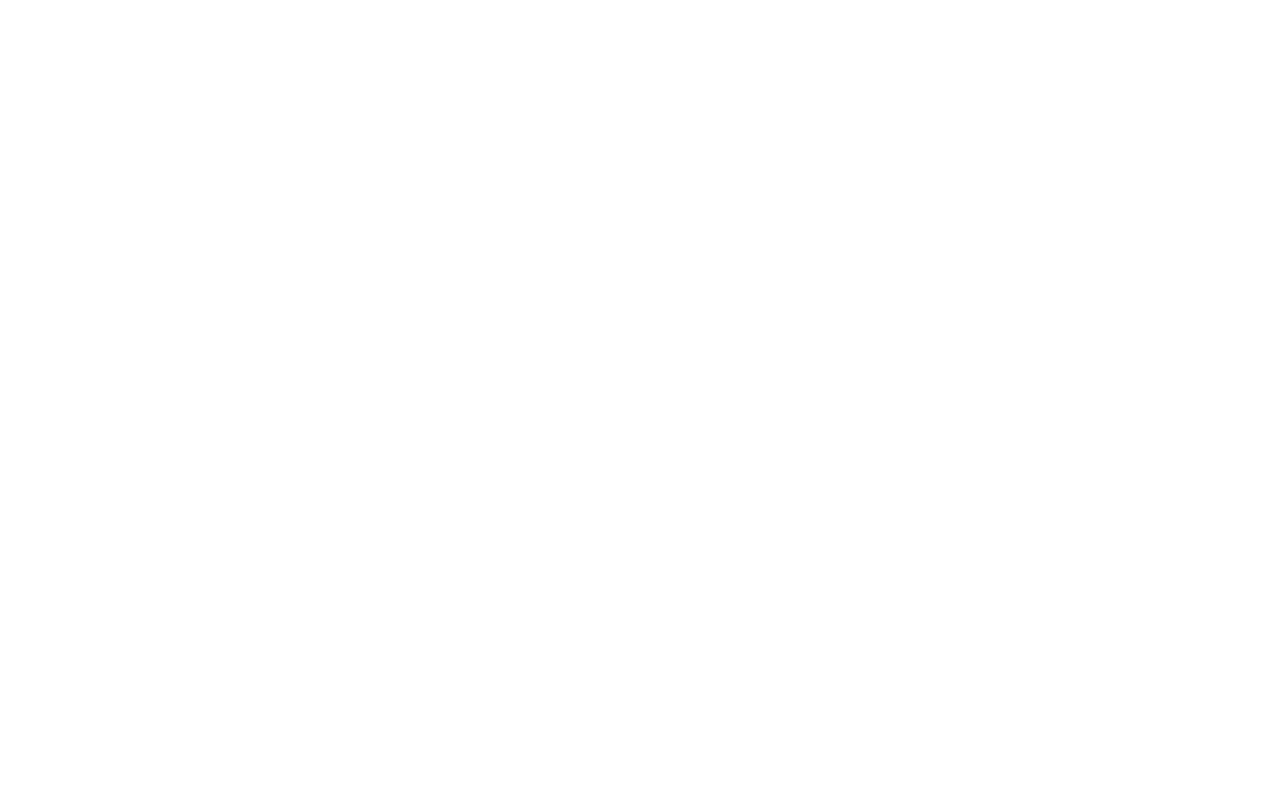
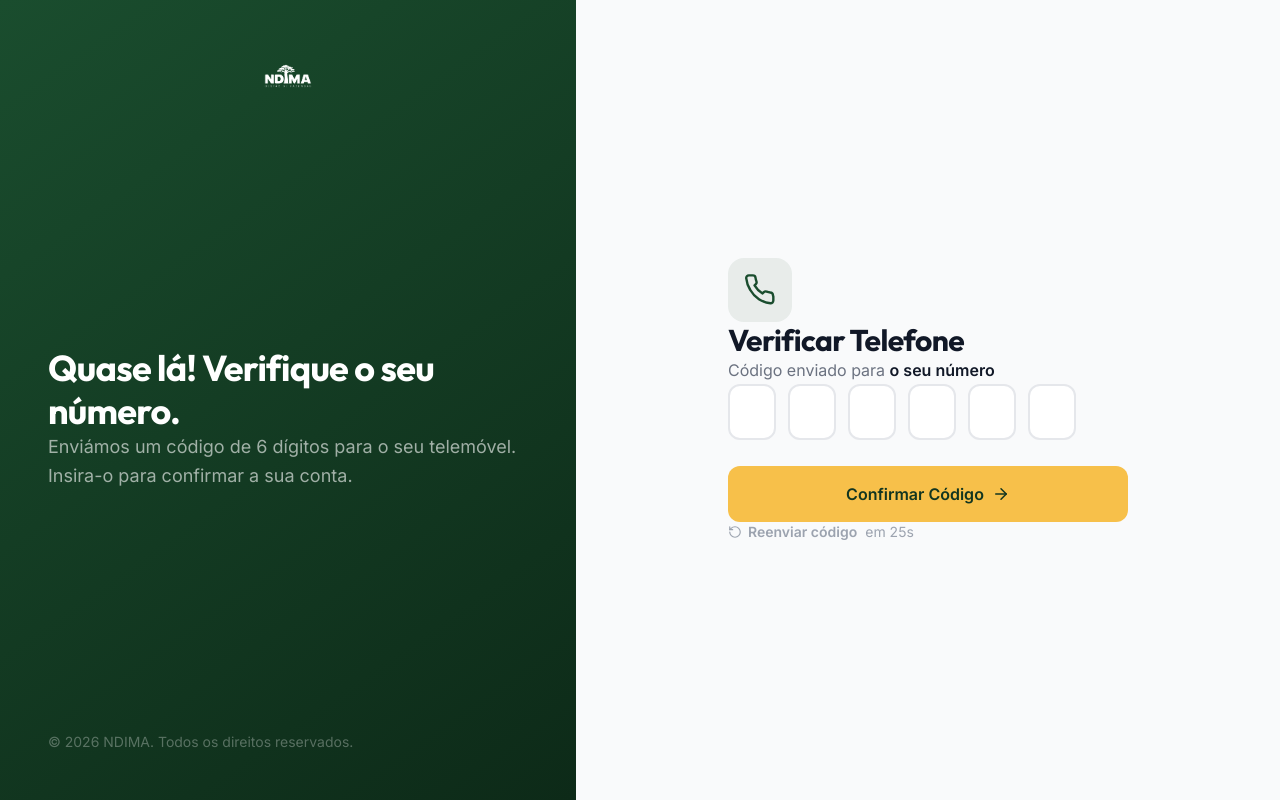
Before and after one commit to NDIMA-Gestao-Inteligente-de-Fazendas/Frontend-NDIMA, a React (Vite) app: page /verificar in a window 1280 px wide. Before the commit this address had no page. Built offline with nearby package versions, Linux system fonts and the light colour scheme.

Commit message:
OTP page

```diff
--- a/src/App.tsx
+++ b/src/App.tsx
@@ -10,6 +10,7 @@
 import Footer from './components/Footer';
 import LoginPage from './pages/LoginPage';
 import RegisterPage from './pages/RegisterPage';
+import OtpPage from './pages/OtpPage';
 
 function LandingPage() {
   return (
@@ -36,6 +37,7 @@
         <Route path="/" element={<LandingPage />} />
         <Route path="/login" element={<LoginPage />} />
         <Route path="/cadastro" element={<RegisterPage />} />
+        <Route path="/verificar" element={<OtpPage />} />
       </Routes>
     </BrowserRouter>
   );
--- /dev/null
+++ b/src/pages/OtpPage.tsx
@@ -0,0 +1,178 @@
+import { useState, useRef, useEffect } from 'react';
+import { useNavigate, useLocation } from 'react-router-dom';
+import { ArrowRight, RotateCcw } from 'lucide-react';
+
+const OTP_LENGTH = 6;
+
+export default function OtpPage() {
+    const navigate = useNavigate();
+    const location = useLocation();
+    // Phone number passed via navigation state from RegisterPage
+    const telefone = (location.state as { telefone?: string })?.telefone ?? '';
+
+    const [digits, setDigits] = useState<string[]>(Array(OTP_LENGTH).fill(''));
+    const [error, setError] = useState('');
+    const [resendCooldown, setResendCooldown] = useState(30);
+    const inputs = useRef<(HTMLInputElement | null)[]>([]);
+
+    // Countdown timer for resend
+    useEffect(() => {
+        if (resendCooldown <= 0) return;
+        const timer = setTimeout(() => setResendCooldown(c => c - 1), 1000);
+        return () => clearTimeout(timer);
+    }, [resendCooldown]);
+
+    const handleChange = (index: number, value: string) => {
+        if (!/^\d*$/.test(value)) return; // only digits
+        const newDigits = [...digits];
+        newDigits[index] = value.slice(-1); // single digit
+        setDigits(newDigits);
+        setError('');
+        // Auto-advance
+        if (value && index < OTP_LENGTH - 1) {
+            inputs.current[index + 1]?.focus();
+        }
+    };
+
+    const handleKeyDown = (index: number, e: React.KeyboardEvent<HTMLInputElement>) => {
+        if (e.key === 'Backspace' && !digits[index] && index > 0) {
+            inputs.current[index - 1]?.focus();
+        }
+    };
+
+    const handlePaste = (e: React.ClipboardEvent) => {
+        e.preventDefault();
+        const pasted = e.clipboardData.getData('text').replace(/\D/g, '').slice(0, OTP_LENGTH);
+        const newDigits = [...digits];
+        pasted.split('').forEach((ch, i) => { newDigits[i] = ch; });
+        setDigits(newDigits);
+        inputs.current[Math.min(pasted.length, OTP_LENGTH - 1)]?.focus();
+    };
+
+    const handleSubmit = (e: React.FormEvent) => {
+        e.preventDefault();
+        const code = digits.join('');
+        if (code.length < OTP_LENGTH) {
+            setError('Por favor, insira os 6 dígitos do código.');
+            return;
+        }
+        // TODO: call API to verify OTP
+        navigate('/login');
+    };
+
+    const handleResend = () => {
+        if (resendCooldown > 0) return;
+        setResendCooldown(30);
+        setDigits(Array(OTP_LENGTH).fill(''));
+        // TODO: trigger API resend
+    };
+
+    return (
+        <div className="min-h-screen flex font-['Inter']">
+
+            {/* ── Left brand panel ── */}
+            <div
+                className="hidden md:flex flex-col justify-between w-[45%] p-12"
+                style={{ background: 'linear-gradient(145deg, #1A4D2E 0%, #0d2a18 100%)' }}
+            >
+                <img src="/img/logotipofinal-04.png" alt="NDIMA" className="h-14 w-auto object-contain" />
+
+                <div>
+                    <h2 className="text-4xl font-bold text-white font-['Outfit'] leading-snug mb-4">
+                        Quase lá! Verifique o seu número.
+                    </h2>
+                    <p className="text-white/60 text-lg leading-relaxed">
+                        Enviámos um código de 6 dígitos para o seu telemóvel. Insira-o para confirmar a sua conta.
+                    </p>
+                </div>
+
+                <p className="text-white/30 text-sm">© {new Date().getFullYear()} NDIMA. Todos os direitos reservados.</p>
+            </div>
+
+            {/* ── Right panel ── */}
+            <div className="flex-1 flex items-center justify-center px-6 py-12 bg-[#F9FAFB]">
+                <div className="w-full max-w-[400px]">
+
+                    {/* Mobile logo */}
+                    <div className="flex justify-center mb-8 md:hidden">
+                        <img src="/img/logotipofinal-04.png" alt="NDIMA" className="h-12 w-auto" />
+                    </div>
+
+                    {/* Icon */}
+                    <div
+                        className="w-16 h-16 rounded-2xl flex items-center justify-center mb-6 mx-auto md:mx-0"
+                        style={{ backgroundColor: 'rgba(26,77,46,0.08)' }}
+                    >
+                        <svg width="32" height="32" viewBox="0 0 24 24" fill="none" stroke="#1A4D2E" strokeWidth="1.8" strokeLinecap="round" strokeLinejoin="round">
+                            <path d="M22 16.92v3a2 2 0 0 1-2.18 2 19.79 19.79 0 0 1-8.63-3.07A19.5 19.5 0 0 1 4.72 12 19.79 19.79 0 0 1 1.65 3.18 2 2 0 0 1 3.62 1h3a2 2 0 0 1 2 1.72c.127.96.361 1.903.7 2.81a2 2 0 0 1-.45 2.11L7.91 8.6a16 16 0 0 0 6 6l.97-.97a2 2 0 0 1 2.11-.45c.907.339 1.85.573 2.81.7A2 2 0 0 1 21.73 16z" />
+                        </svg>
+                    </div>
+
+                    <h1 className="text-3xl font-bold text-[#111827] font-['Outfit'] mb-2">
+                        Verificar Telefone
+                    </h1>
+                    <p className="text-[#6B7280] mb-8">
+                        Código enviado para{' '}
+                        <span className="font-semibold text-[#111827]">
+                            {telefone ? `+244 ${telefone}` : 'o seu número'}
+                        </span>
+                    </p>
+
+                    <form onSubmit={handleSubmit}>
+                        {/* OTP input boxes */}
+                        <div className="flex gap-3 justify-center md:justify-start mb-6" onPaste={handlePaste}>
+                            {digits.map((digit, i) => (
+                                <input
+                                    key={i}
+                                    ref={el => { inputs.current[i] = el; }}
+                                    type="text"
+                                    inputMode="numeric"
+                                    maxLength={1}
+                                    value={digit}
+                                    onChange={e => handleChange(i, e.target.value)}
+                                    onKeyDown={e => handleKeyDown(i, e)}
+                                    className="w-12 h-14 text-center text-xl font-bold rounded-xl border-2 bg-white text-[#111827] focus:outline-none transition-all"
+                                    style={{
+                                        borderColor: digit ? '#1A4D2E' : '#E5E7EB',
+                                        boxShadow: digit ? '0 0 0 3px rgba(26,77,46,0.08)' : 'none',
+                                    }}
+                                    onFocus={e => { e.currentTarget.style.borderColor = '#1A4D2E'; e.currentTarget.style.boxShadow = '0 0 0 3px rgba(26,77,46,0.12)'; }}
+                                    onBlur={e => { if (!digit) { e.currentTarget.style.borderColor = '#E5E7EB'; e.currentTarget.style.boxShadow = 'none'; } }}
+                                />
+                            ))}
+                        </div>
+
+                        {error && (
+                            <p className="text-sm font-medium mb-4" style={{ color: '#DC2626' }}>{error}</p>
+                        )}
+                        <br />
+                        <button
+                            type="submit"
+                            className="w-full flex items-center justify-center gap-2 py-4 rounded-xl font-bold text-base transition-all duration-300 hover:-translate-y-0.5 hover:shadow-lg"
+                            style={{ backgroundColor: '#F7C04A', color: '#123520' }}
+                        >
+                            Confirmar Código <ArrowRight size={18} />
+                        </button>
+                    </form>
+
+                    {/* Resend */}
+                    <div className="flex items-center gap-2 mt-6 justify-center md:justify-start">
+                        <button
+                            type="button"
+                            onClick={handleResend}
+                            disabled={resendCooldown > 0}
+                            className="flex items-center gap-1.5 text-sm font-semibold transition-all"
+                            style={{ color: resendCooldown > 0 ? '#9CA3AF' : '#1A4D2E', cursor: resendCooldown > 0 ? 'not-allowed' : 'pointer' }}
+                        >
+                            <RotateCcw size={14} />
+                            Reenviar código
+                        </button>
+                        {resendCooldown > 0 && (
+                            <span className="text-sm text-[#9CA3AF]">em {resendCooldown}s</span>
+                        )}
+                    </div>
+                </div>
+            </div>
+        </div>
+    );
+}
--- a/src/pages/RegisterPage.tsx
+++ b/src/pages/RegisterPage.tsx
@@ -26,8 +26,8 @@
             setError('As senhas não coincidem.');
             return;
         }
-        // TODO: integrate with auth API
-        navigate('/');
+        // TODO: integrate with auth API — then redirect to OTP verification
+        navigate('/verificar', { state: { telefone: form.telefone } });
     };
 
     const inputClass =
```
